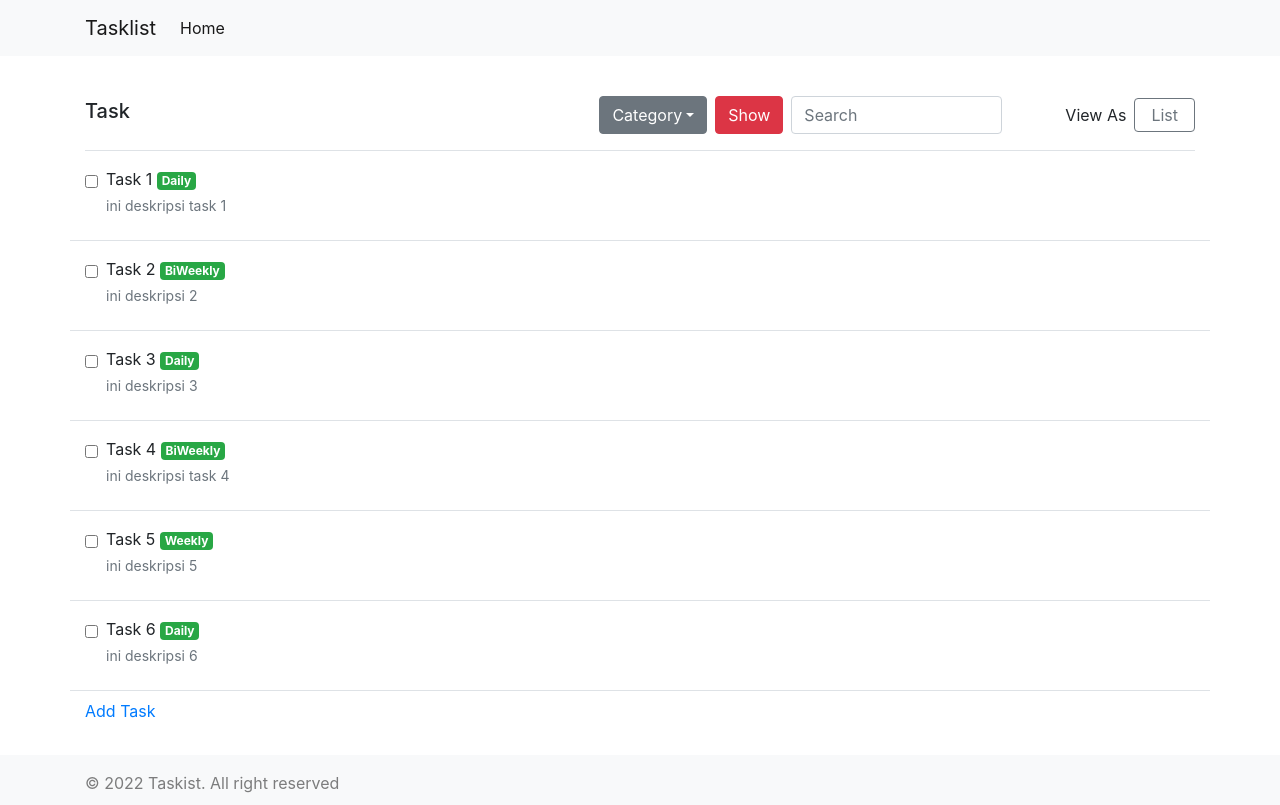
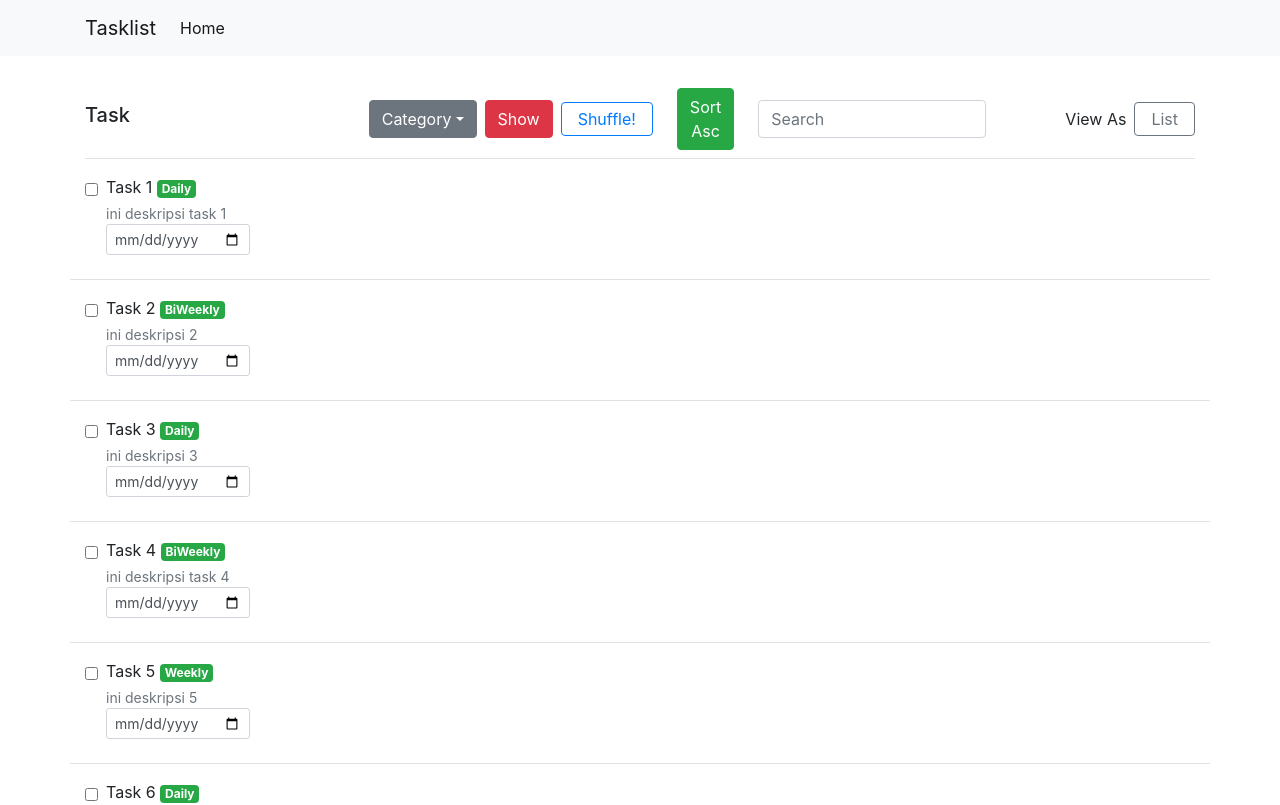
Before and after one commit to shyntaayu/task-beta, a Nuxt app: page / in a window 1280 px wide. Shown: the top 805 px of the page. Built offline with nearby package versions, Linux system fonts and the light colour scheme.

Commit message:
+ sorting [list rendering] done

```diff
--- a/components/Card/CardItem.vue
+++ b/components/Card/CardItem.vue
@@ -27,6 +27,7 @@
       <div class="description-task small text-muted">
         {{ task.description }}
       </div>
+      <input type="date" class="form-control form-control-sm" />
     </div>
   </div>
 </template>
--- a/nuxt.config.js
+++ b/nuxt.config.js
@@ -1,3 +1,4 @@
+import webpack from "webpack";
 export default {
   // Global page headers: https://go.nuxtjs.dev/config-head
   head: {
@@ -42,7 +43,14 @@ export default {
   modules: ["@nuxtjs/axios", "@nuxtjs/pwa", "bootstrap-vue/nuxt"],
 
   // Build Configuration: https://go.nuxtjs.dev/config-build
-  build: {},
+  build: {
+    plugins: [
+      new webpack.ProvidePlugin({
+        // global modules
+        _: "lodash",
+      }),
+    ],
+  },
 
   pwa: {
     meta: "My PWA",
--- a/pages/index.vue
+++ b/pages/index.vue
@@ -22,6 +22,18 @@
           <button class="btn btn-danger me-2" @click="isShow = !isShow">
             {{ !isShow ? "Show" : "Hide" }}
           </button>
+
+          <button
+            class="btn btn-outline-primary py-1 px-3 me-4"
+            @click="shuffle"
+          >
+            Shuffle!
+          </button>
+
+          <button class="btn btn-success me-4" @click="sortMe">
+            Sort {{ isAsc ? "Asc" : "Desc" }}
+          </button>
+
           <!-- /* Form input pencarian */ -->
           <input
             type="text"
@@ -42,15 +54,15 @@
         </div>
       </div>
 
-      <div class="list-task row">
+      <transition-group name="tasks" tag="div" class="list-task row">
         <CardItem
           v-for="(item, i) in resultQuery"
-          :key="i"
+          :key="item.id"
           :task="item"
           :isGrid="isGrid"
           :isShow="isShow"
         />
-      </div>
+      </transition-group>
 
       <div class="action py-2">
         <!-- /* Jika isCreating == false maka tombol Add Task tidak akan tampil */
@@ -108,37 +120,57 @@ export default {
       searchQuery: "",
       tasks: [
         {
+          id: 1,
           title: "Task 1",
           description: "ini deskripsi task 1",
           isDone: false,
           category: "Daily",
         },
         {
+          id: 2,
           title: "Task 2",
           description: "ini deskripsi 2",
           isDone: false,
           category: "BiWeekly",
         },
         {
+          id: 3,
           title: "Task 3",
           description: " ini deskripsi 3",
           isDone: false,
           category: "Daily",
         },
         {
+          id: 4,
           title: "Task 4",
           description: "ini deskripsi task 4",
           isDone: false,
           category: "BiWeekly",
         },
         {
+          id: 5,
           title: "Task 5",
           description: "ini deskripsi 5",
           isDone: false,
           category: "Weekly",
         },
         {
+          id: 6,
           title: "Task 6",
+          description: " ini deskripsi 6",
+          isDone: false,
+          category: "Daily",
+        },
+        {
+          id: 7,
+          title: "ada",
+          description: " ini deskripsi 6",
+          isDone: false,
+          category: "Daily",
+        },
+        {
+          id: 8,
+          title: "xyz",
           description: " ini deskripsi 6",
           isDone: false,
           category: "Daily",
@@ -157,6 +189,7 @@ export default {
         isDone: false,
         category: "New",
       },
+      isAsc: true,
     };
   },
   computed: {
@@ -192,11 +225,29 @@ export default {
       this.tasks.push(this.form);
       this.isCreating = false;
     },
+    shuffle() {
+      this.tasks = _.shuffle(this.tasks);
+    },
+    sortMe() {
+      if (this.isAsc) {
+        this.tasks = this.tasks.sort((a, b) => (a.title > b.title ? 1 : -1));
+      } else {
+        this.tasks = this.tasks.sort((a, b) => (a.title > b.title ? -1 : 1));
+      }
+      this.isAsc = !this.isAsc;
+    },
   },
   mounted() {
     setTimeout(() => {
       this.isLoading = false;
-    }, 3000);
+    }, 1000);
+  },
+  created() {
+    // if (localStorage.getItem("task-me") != undefined)
+    //   this.tasks = localStorage.getItem("task-me");
+  },
+  updated() {
+    // localStorage.setItem("task-me", this.tasks);
   },
 };
 </script>
@@ -205,4 +256,7 @@ export default {
 .red {
   color: blue;
 }
+.tasks-move {
+  transition: 0.4s;
+}
 </style>
--- a/pages/life.vue
+++ b/pages/life.vue
@@ -13,16 +13,9 @@ export default {
       msg: "text awal",
     };
   },
-  updated() {
-    console.log("updated");
-    console.log(document.getElementById("life").textContent);
-  },
-  beforeUnmount() {
-    console.log("before unmount");
-  },
   beforeCreate() {
     console.log("before create");
-    console.log(document.getElementById("life"));
+    // console.log(document.getElementById("life"));
   },
   created() {
     console.log("created");
@@ -41,6 +34,13 @@ export default {
     console.log("before update");
     console.log(document.getElementById("life").textContent);
   },
+  updated() {
+    console.log("updated");
+    console.log(document.getElementById("life").textContent);
+  },
+  beforeUnmount() {
+    console.log("before unmount");
+  },
   unMounted() {
     console.log("unmounted");
   },
```
